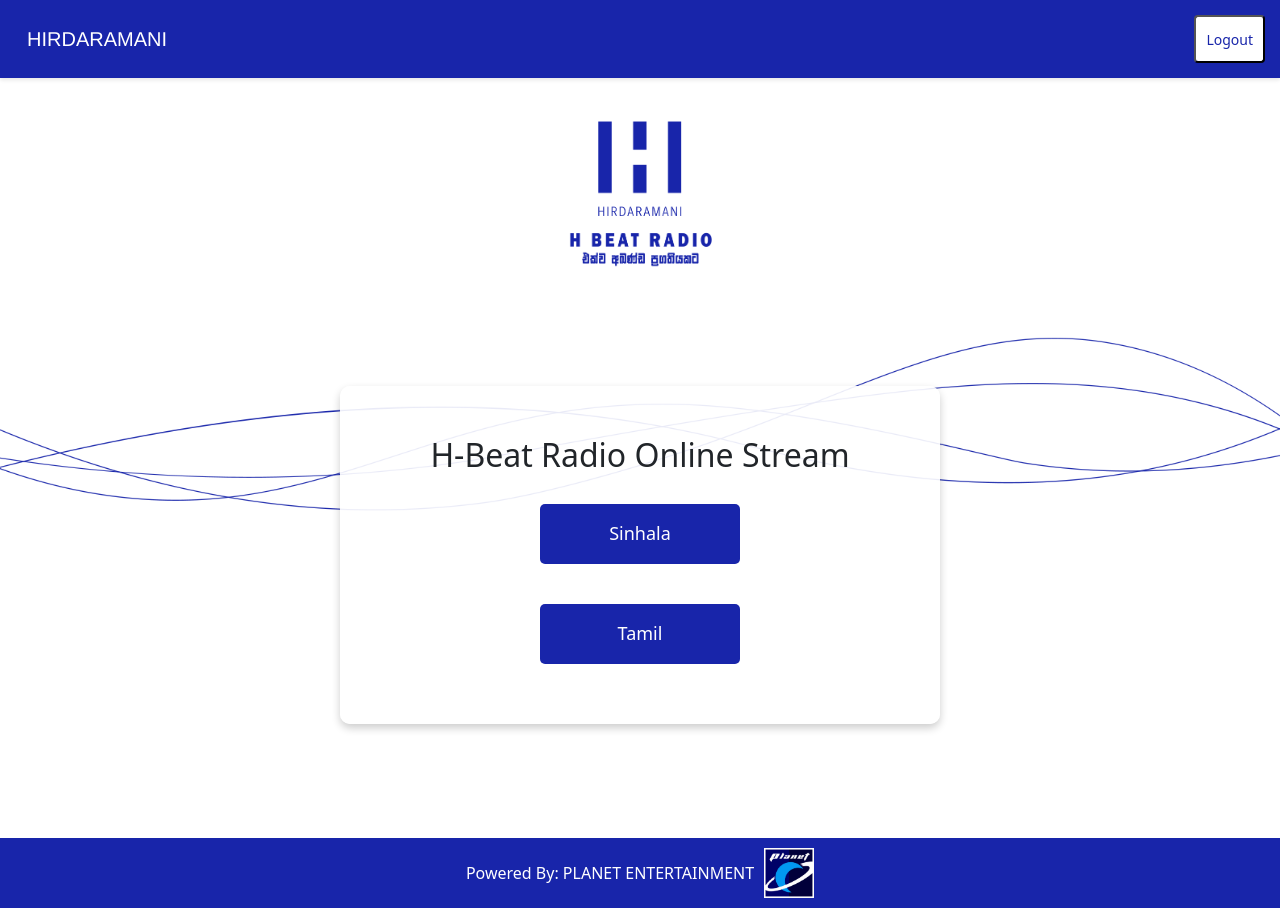
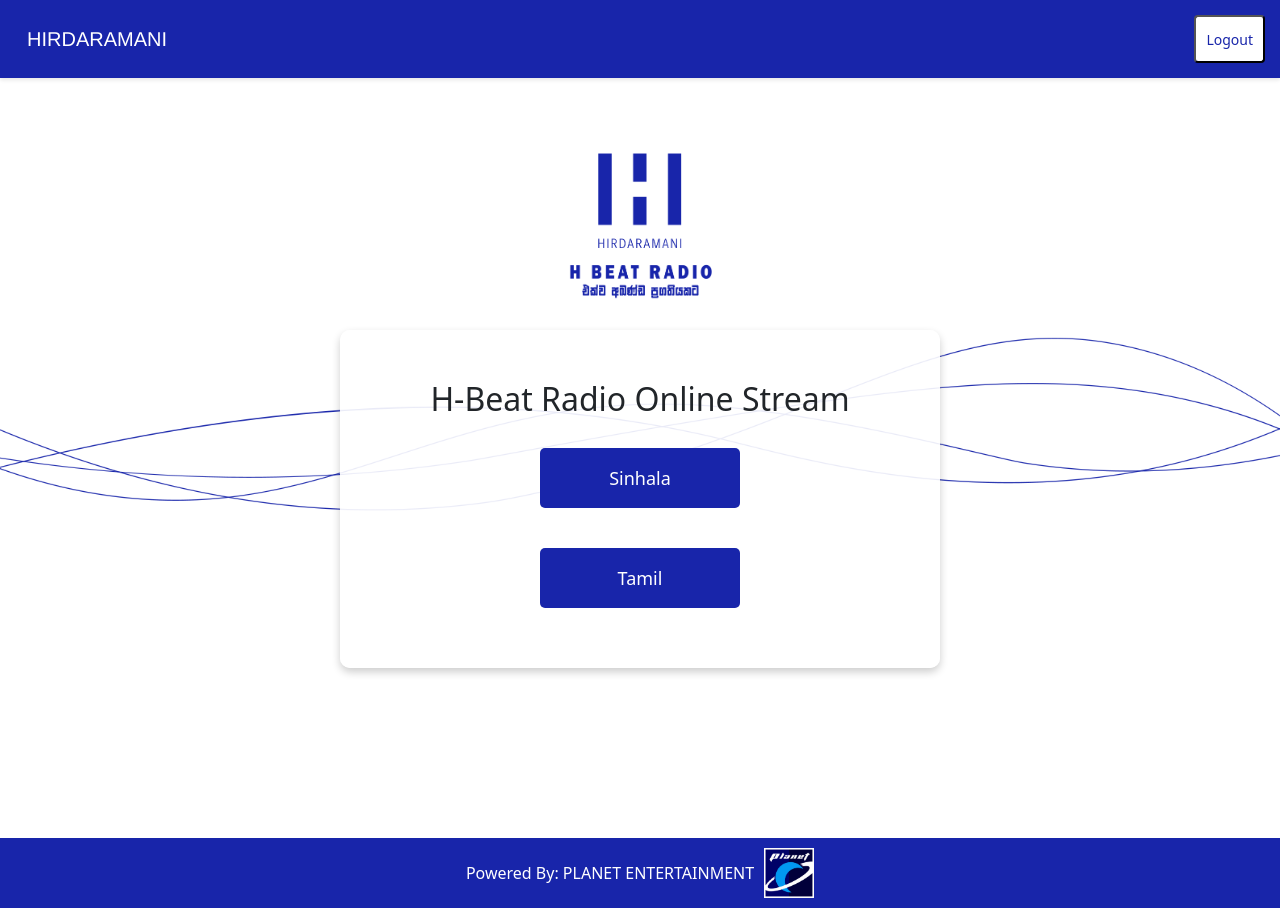
Before and after one commit to KushanAbeysinghe/radiolive, a React (Create React App) app: page /home in a window 1280 px wide. Built offline with nearby package versions, Linux system fonts and the light colour scheme; sample sign-in values are in the browser's storage.

Commit message:
home page update

```diff
--- a/src/Home.jsx
+++ b/src/Home.jsx
@@ -42,18 +42,22 @@
 
 
 const Logo = styled.img`
+  position: absolute;
+  top: 150px;
+  left: 50%;
+  transform: translateX(-50%);
   max-width: 150px;
   height: auto;
-  margin: 20px 0;
 
   @media (max-width: 768px) {
-    max-width: 80px;
+    max-width: 120px;
   }
 
   @media (max-width: 480px) {
-    max-width: 60px;
+    max-width: 120px;
   }
 `;
+
 
 const Content = styled.div`
   flex: 1;
@@ -75,6 +79,8 @@
   box-shadow: 0 4px 8px rgba(0, 0, 0, 0.2);
   padding: 50px;
   text-align: center;
+  position: absolute;
+  top: 330px;
 
   h2 {
     margin-bottom: 20px;
```
